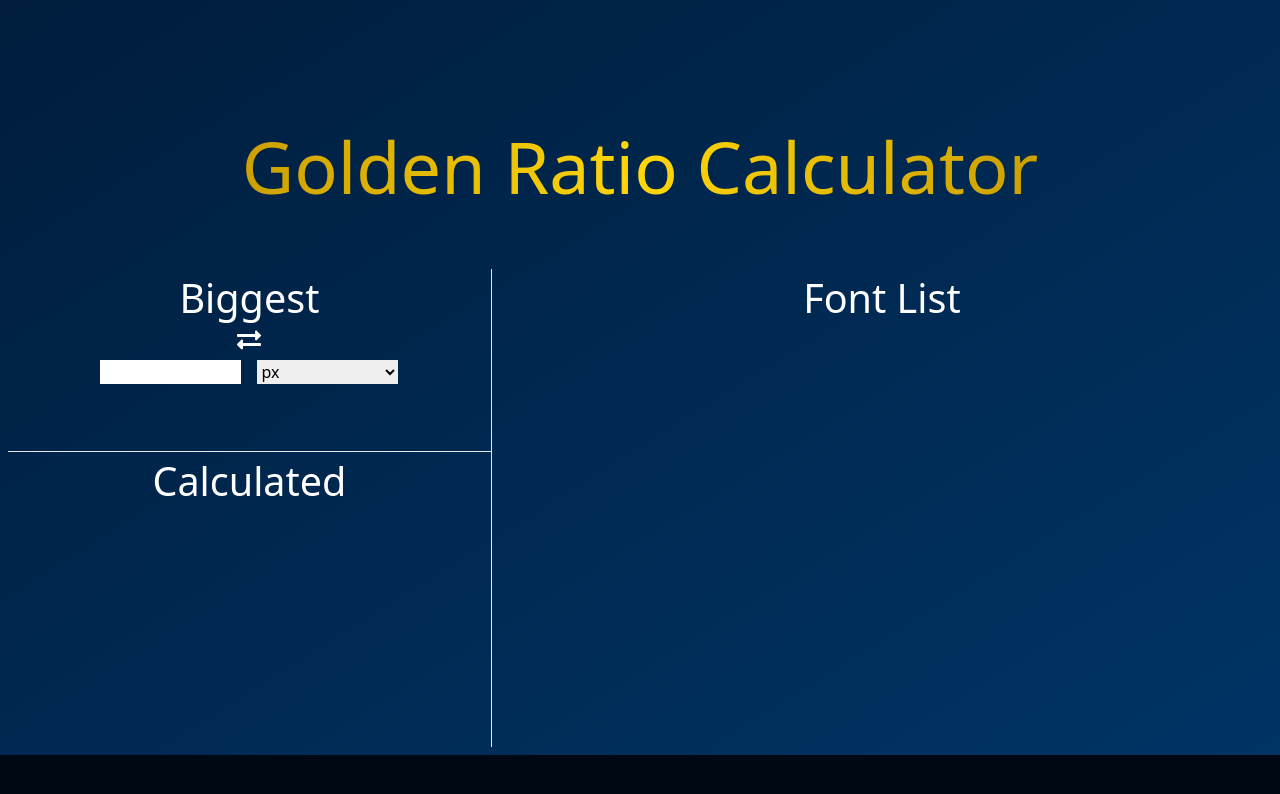
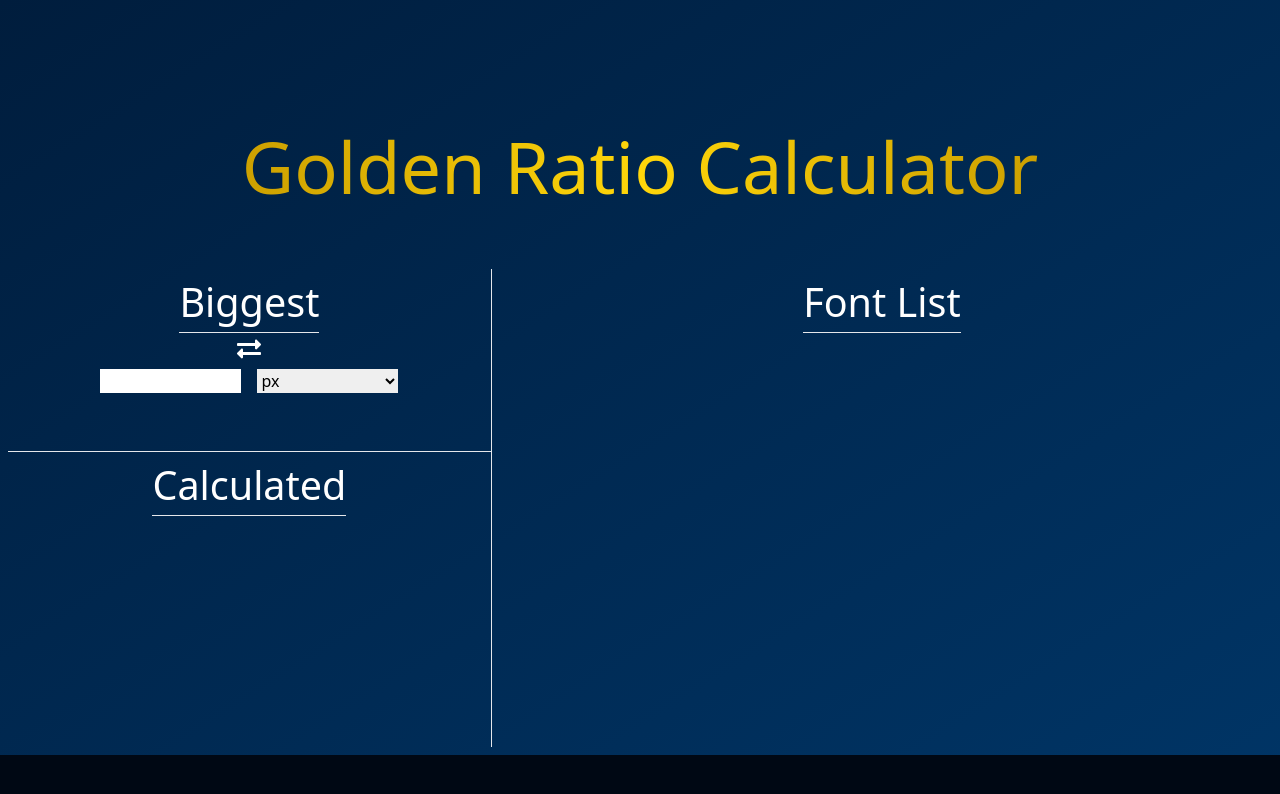
Before and after one commit to tomasesquivelgc/Golden-ratio-fonts, a React (Vite) app: page / in a window 1280 px wide. Shown: the top 794 px of the page. Built offline with nearby package versions, Linux system fonts and the light colour scheme.

Commit message:
give bottom border to h2 to better designate areas

```diff
--- a/src/components/Calculator/FontList.jsx
+++ b/src/components/Calculator/FontList.jsx
@@ -2,21 +2,15 @@ import PropTypes from 'prop-types';
 
 function FontList({ biggestNumber, calculatedNumbers, units }) {
   return (
-    <div className="w-gr1 h-full overflow-auto text-center border-l">
-      <h2 className="text-gr3 md:text-gr2">Font List</h2>
+    <div className="w-gr1 h-full overflow-auto text-center border-l flex flex-col">
+      <h2 className="text-gr3 md:text-gr2 border-b p-0 m-1 max-w-fit self-center">Font List</h2>
       <ul>
         <li style={{ fontSize: biggestNumber + units }}>
-          Font Size
-          {' '}
-          {biggestNumber}
-          {units}
+          Font Size {biggestNumber}{units}
         </li>
         {calculatedNumbers.map((number) => (
           <li key={number} style={{ fontSize: number + units }}>
-            Font Size
-            {' '}
-            {number}
-            {units}
+            Font Size {number}{units}
           </li>
         ))}
       </ul>
--- a/src/components/Calculator/NumberList.jsx
+++ b/src/components/Calculator/NumberList.jsx
@@ -3,7 +3,7 @@ import PropTypes from 'prop-types';
 function NumberList({ calculatedNumbers }) {
   return (
     <div className="w-full h-gr1 items-center flex flex-col">
-      <h2 className="text-gr3 md:text-gr2">Calculated</h2>
+      <h2 className="text-gr3 md:text-gr2 border-b m-1">Calculated</h2>
       <ul className=" w-gr2 text-center">
         {calculatedNumbers.map((number) => (
           <li className="text-gr4 md:text-gr3" key={number}>{number}</li>
--- a/src/components/Calculator/UserInput.jsx
+++ b/src/components/Calculator/UserInput.jsx
@@ -6,7 +6,7 @@ function UserInput({
 }) {
   return (
     <div className="w-full h-gr2 flex flex-col items-center border-b text-center">
-      <h2 className="text-gr3 md:text-gr2">
+      <h2 className="text-gr3 md:text-gr2 border-b p-0 m-1">
         {isSmall ? 'Smallest' : 'Biggest'}
       </h2>
       <button type="button" onClick={() => setIsSmall(!isSmall)} aria-label="Toggle direction">
@@ -15,7 +15,7 @@ function UserInput({
       <div className="flex justify-center">
         <input
           type="number"
-          onChange={(e) => calculateFonts(parseInt(e.target.value, 10))}
+          onChange={(e) => calculateFonts(parseFloat(e.target.value, 10))}
           className=" w-1/2 text-black m-2"
         />
         <select
```
